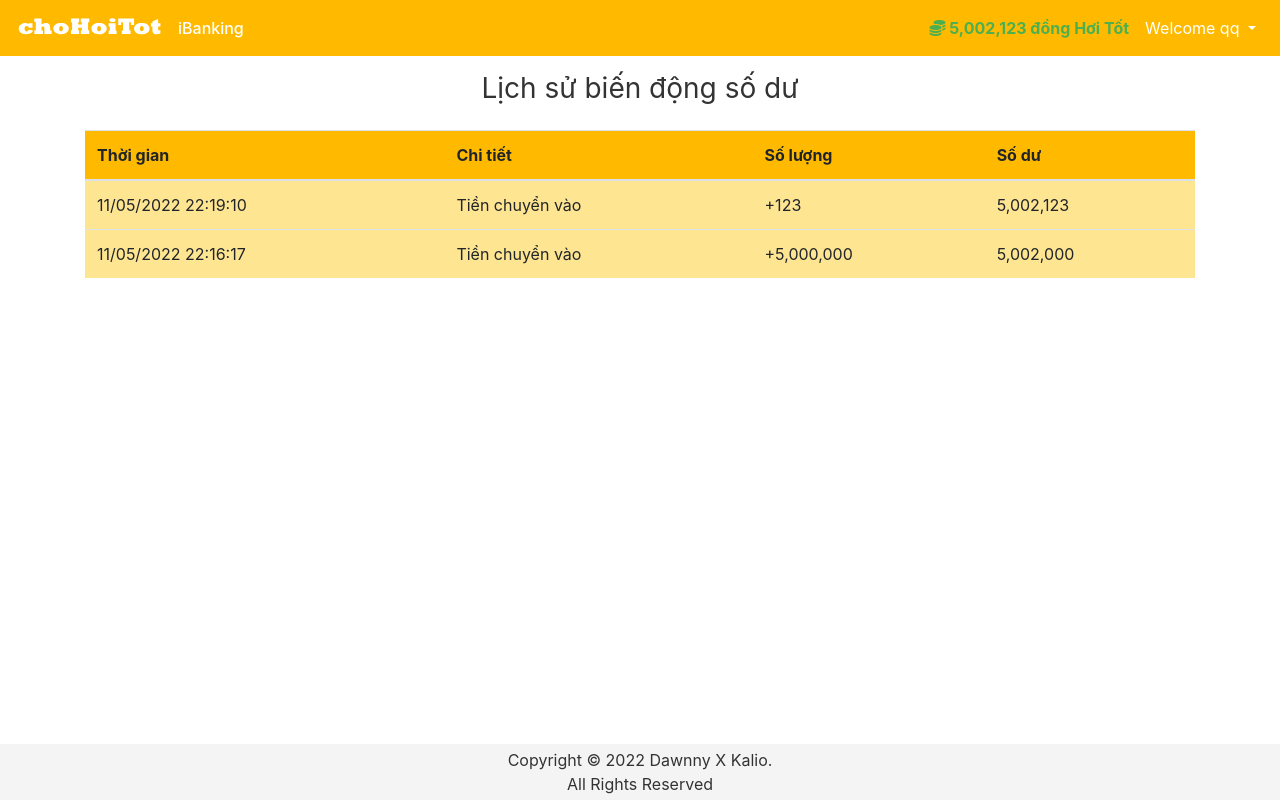
After one commit to dangpham205/choHoiTot.com, a Flask app: page /profile/budget_history in a window 1280 px wide. The commit adds this page. Run offline with Flask 2, Linux system fonts and the light colour scheme; a user stored in the database is signed in; data comes from the database, SQL or seed files in the repository; both versions use the stored data as it was after the commit; parts of the project's set-up code (start-up, migrations or seed data) failed here and were passed over; some libraries are stand-ins or nearby versions.

Commit message:
quản lí biến động số dư

```diff
--- a/app/models.py
+++ b/app/models.py
@@ -52,9 +52,9 @@ class User(db.Model, UserMixin):
     @property
     def prettier_budget(self):
         if len(str(self.user_budget)) >= 4:
-            return f'{str(self.user_budget)[:-3]},{str(self.user_budget)[-3:]}' + ' đồng hơi Tốt'
+            return '{:,}'.format(self.user_budget) + ' đồng Hơi Tốt'
         else:
-            return f"{self.user_budget}$"
+            return f"{self.user_budget}" + " đồng Hơi Tốt"
 
     def can_purchase(self, item_obj):
         return self.user_budget >= item_obj.student_tuition
@@ -134,3 +134,11 @@ class Product(db.Model):
         else:
             flash(f'Sản phẩm đã được mua bởi người dùng khác.' , category='danger')
             return False
+
+class Budget(db.Model):
+    id = db.Column(db.Integer, primary_key=True)
+    description = db.Column(db.Text())          #tiền chuyển ra, vào
+    date = db.Column(db.String(40), nullable=False, default=datetime.now().strftime("%d/%m/%Y %H:%M:%S"))
+    amount = db.Column(db.Text())        # +5500, -600
+    budget = db.Column(db.Text())        # số dư
+    user_id = db.Column(db.Integer, db.ForeignKey('user.id'))
--- a/app/profile/views.py
+++ b/app/profile/views.py
@@ -1,12 +1,13 @@
 from datetime import datetime
 from flask import render_template, redirect, url_for, flash, request, session
 
-from app.profile.forms import ChangePassForm, EditProfileForm, AddBudgetForm
-from ..models import Product, User
+from app.profile.forms import ChangePassForm, EditProfileForm, AddBudgetForm, Go2AddBudgetForm, Go2ManageBudgetForm
+from ..models import Product, User, Budget
 from .. import db
 from hashlib import md5
 from flask_login import login_required, current_user
 from . import profile
+from sqlalchemy import desc
 from ..email import send_email, send_congrat_email
 
 @profile.route('/<username>')
@@ -41,6 +42,20 @@ def edit_profile():
             flash(f'{error}', category='danger')
     return render_template('profile/edit_profile.html', user=user, form=form)
 
+@profile.route('manage_budget', methods=['GET', 'POST'])
+@login_required
+def manage_budget():
+    form1 = Go2AddBudgetForm()
+    form2 = Go2ManageBudgetForm()
+    return render_template('profile/manage_budget.html', form1=form1, form2=form2)
+
+@profile.route('budget_history', methods=['GET', 'POST'])
+@login_required
+def budget_history():
+    records = Budget.query.filter_by(user_id=current_user.id).order_by(desc(Budget.id))
+    return render_template('profile/budget_history.html', records = records)
+
+
 @profile.route('/add_budget', methods=['GET', 'POST'])
 @login_required
 def add_budget():
@@ -52,9 +67,8 @@ def add_budget():
         else:
             token = user.generate_confirmation_token()
             send_email(user.user_email, 'mail/add_budget', user=user, token=token, amount=form.amount.data)
-            # user.user_budget += int(form.amount.data)
-            # db.session.commit()
             flash('We just sent an email for you to confirm your transaction !', category='success')
+            return redirect(url_for('profile.manage_budget'))
     return render_template('profile/add_budget.html', user=user, form=form)
 
 @profile.route('/confirm_add_budget/<amount>/<token>')
@@ -63,6 +77,15 @@ def confirm_add_budget(amount,token):
     if current_user.confirm(token) == 'TRUE':
         current_user.user_budget += int(amount)
         db.session.commit()
+        record_amount = prettier_budget(int(amount))
+        record_budget = prettier_budget(current_user.user_budget)
+        budget_record = Budget(description='Tiền chuyển vào',
+                                amount='+'+ record_amount,
+                                budget=record_budget,
+                                user_id= current_user.id)
+        db.session.add(budget_record)
+        db.session.commit()
+        flash('Bạn đã nạp tiền vào tài khoản thành công!.', category='success')
     elif current_user.confirm(token) == 'TOUCHED':
         flash('The confirmation link is invalid. ', category='danger')
     elif current_user.confirm(token) == 'EXPIRED':
@@ -86,3 +109,9 @@ def change_password() :
             return redirect(url_for('main.home_page'))
         flash('Wrong password!.', category='info')
     return render_template('profile/change_password.html', form=form)
+
+def prettier_budget(budget):
+        if len(str(budget)) >= 4:
+            return '{:,}'.format(budget)
+        else:
+            return f"{budget}"
--- a/app/templates/base.html
+++ b/app/templates/base.html
@@ -52,11 +52,11 @@
                             Welcome {{ current_user.user_name }}
                         </a>
                         <div class="dropdown-menu" aria-labelledby="dropdownMenuButton" id="nav-drop">
-                            <a class="dropdown-item" id="nav-drop-item"href="{{ url_for('profile.profile_page', username=current_user.user_name) }}">Your Profile</a>
+                            <a class="dropdown-item" id="nav-drop-item"href="{{ url_for('profile.profile_page', username=current_user.user_name) }}">Trang cá nhân</a>
                             <a class="dropdown-item" id="nav-drop-item">Change Email</a>
-                            <a class="dropdown-item" id="nav-drop-item"href="{{ url_for('profile.add_budget') }}">Add Budget</a>
-                            <a class="dropdown-item" id="nav-drop-item"href="{{ url_for('profile.change_password') }}">Change Password</a>
-                            <a class="dropdown-item" id="nav-drop-item"href="{{ url_for('auth.logout_page') }}">Log Out</a>
+                            <a class="dropdown-item" id="nav-drop-item"href="{{ url_for('profile.manage_budget') }}">Quản lí tài khoản</a>
+                            <a class="dropdown-item" id="nav-drop-item"href="{{ url_for('profile.change_password') }}">Thay đổi mật khẩu</a>
+                            <a class="dropdown-item" id="nav-drop-item"href="{{ url_for('auth.logout_page') }}">Đăng xuất</a>
                         </div>
                     </div>
                 </li>
--- /dev/null
+++ b/app/templates/profile/budget_history.html
@@ -0,0 +1,44 @@
+{% extends 'base.html' %}
+
+{% block title %}
+    Lịch sử biến động số dư
+{% endblock %}
+
+{% block content %}
+
+
+    <div class="container">
+        <form method="POST" class="form-signin" style="color:#333333">
+            <h1 class="h3 mb-3 font-weight-normal text-center mt-3">
+                Lịch sử biến động số dư
+            </h1>
+            <br>
+            <table class="table table-hover" id="table" style="margin-top: -16px;">
+                <thead>
+                    <tr>
+                        <!-- Your Columns HERE -->
+                        <th scope="col">Thời gian</th>
+                        <th scope="col">Chi tiết</th>
+                        <th scope="col">Số lượng</th>
+                        <th scope="col">Số dư</th>
+                    </tr>
+                </thead>
+                <tbody>
+                    {% for record in records %}
+                        <tr id="table-row">
+                            <td>{{ record.date }}</td>
+                            <td>{{ record.description }}</td>
+                            <td>{{ record.amount }}</td>
+                            <td>{{ record.budget }}</td>
+                        </tr>
+                    {% endfor %}
+                </tbody>
+            </table>
+            <br>
+
+        </form>
+    </div>
+
+
+
+{% endblock %}
```
Also changed, not shown: app/profile/forms.py (+9 -2 lines), app/templates/profile/manage_budget.html (added, +31 -0 lines), app/endterm.db.
